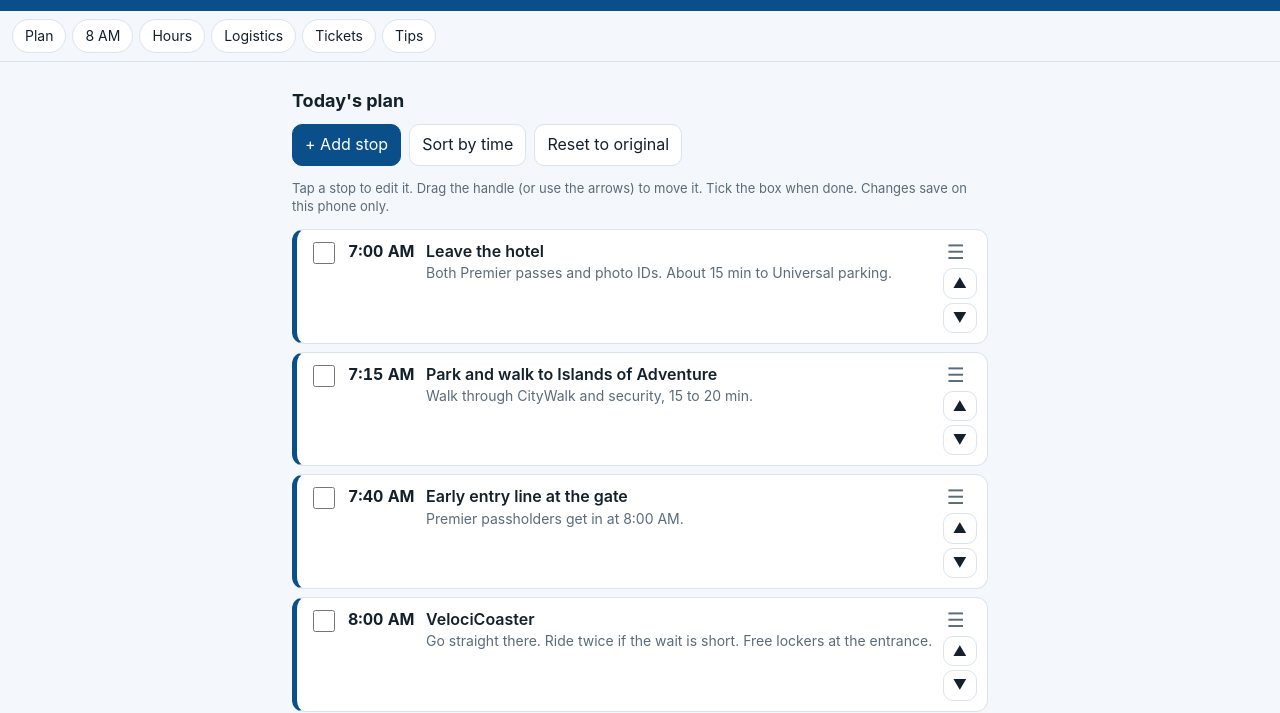
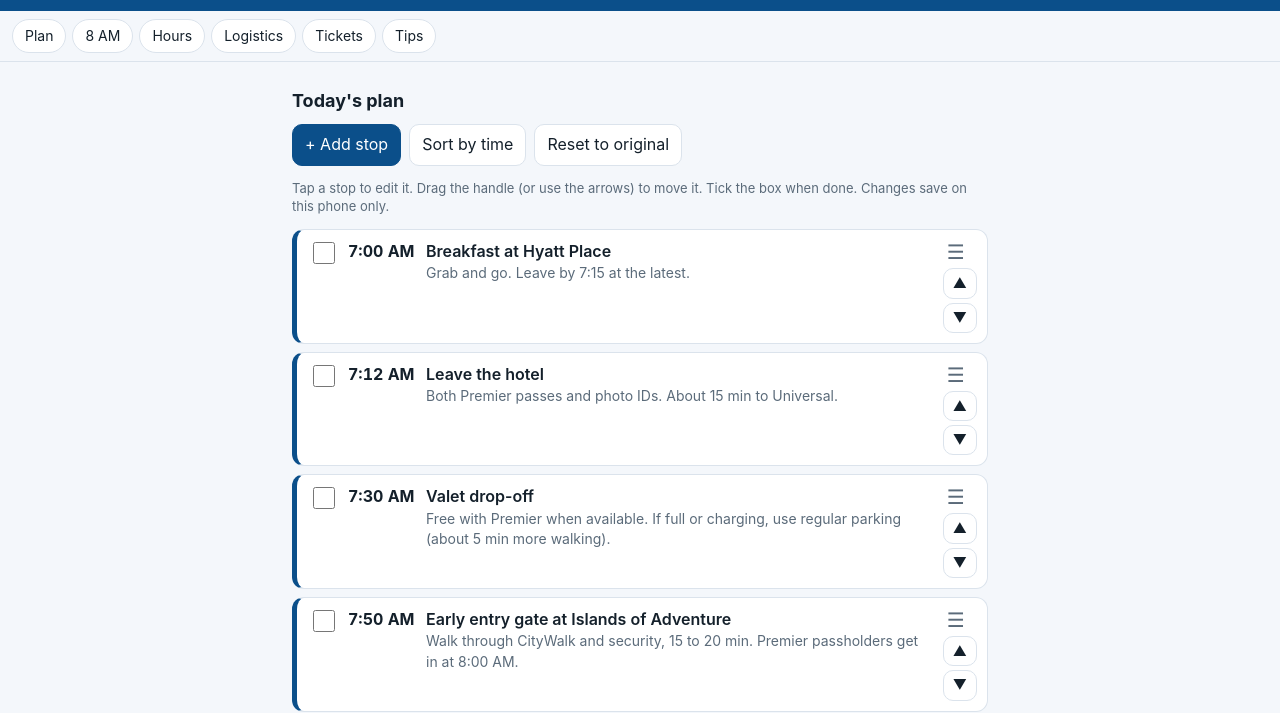
Before and after one commit to karlmarx/sites-93fyi, a plain HTML site: page public/index.html in a window 1280 px wide. Shown: the part 100-813 px from the top of the page. Drawn offline with Linux system fonts and the light colour scheme.

Commit message:
Add breakfast, valet timing and parking comparison
Co-Authored-By: Claude Opus 5.5 <noreply@anthropic.com>

```diff
--- a/public/index.html
+++ b/public/index.html
@@ -141,7 +141,7 @@ footer{max-width:720px;margin:0 auto;padding:0 12px 30px;color:var(--muted);font
   <div class="card">
     <div class="title">Driving</div>
     <div class="kv">
-      <b>Hotel to Universal</b><span>About 15 min</span>
+      <b>Hotel to Universal</b><span>About 15 min (leave 7:10 to 7:15)</span>
       <b>Universal to SeaWorld</b><span>About 20 min</span>
       <b>SeaWorld to hotel</b><span>About 10 to 15 min</span>
     </div>
@@ -152,7 +152,7 @@ footer{max-width:720px;margin:0 auto;padding:0 12px 30px;color:var(--muted);font
   <div class="card">
     <div class="title">Parking</div>
     <div class="kv">
-      <b>Universal</b><span>Included with Premier passes. Garage to the gate is a 15 to 20 min walk through CityWalk and security.</span>
+      <b>Universal</b><span>Valet (pick): free with Premier when available, saves about 10 min of walking at 7:30, but car pickup at 11:30 can take 10 to 20 min. Regular garage: also included, fast exit, longer walk in.</span>
       <b>SeaWorld</b><span>About $35 general parking, free with a Silver or higher pass.</span>
     </div>
   </div>
@@ -211,15 +211,16 @@ footer{max-width:720px;margin:0 auto;padding:0 12px 30px;color:var(--muted);font
 
 <script>
 (function(){
-  var KEY = "sw93-plan-2026-11-26";
+  var KEY = "sw93-plan-2026-11-26-v2";
   var ORIGINAL = [
-    {t:"07:00", p:"u", title:"Leave the hotel", d:"Both Premier passes and photo IDs. About 15 min to Universal parking."},
-    {t:"07:15", p:"u", title:"Park and walk to Islands of Adventure", d:"Walk through CityWalk and security, 15 to 20 min."},
-    {t:"07:40", p:"u", title:"Early entry line at the gate", d:"Premier passholders get in at 8:00 AM."},
+    {t:"07:00", p:"u", title:"Breakfast at Hyatt Place", d:"Grab and go. Leave by 7:15 at the latest."},
+    {t:"07:12", p:"u", title:"Leave the hotel", d:"Both Premier passes and photo IDs. About 15 min to Universal."},
+    {t:"07:30", p:"u", title:"Valet drop-off", d:"Free with Premier when available. If full or charging, use regular parking (about 5 min more walking)."},
+    {t:"07:50", p:"u", title:"Early entry gate at Islands of Adventure", d:"Walk through CityWalk and security, 15 to 20 min. Premier passholders get in at 8:00 AM."},
     {t:"08:00", p:"u", title:"VelociCoaster", d:"Go straight there. Ride twice if the wait is short. Free lockers at the entrance."},
     {t:"08:40", p:"u", title:"Hagrid's or Forbidden Journey", d:"Still in early entry until 9:00 AM."},
     {t:"09:15", p:"u", title:"Hulk and Spider-Man", d:"Park is open to everyone now. Expect longer lines."},
-    {t:"11:30", p:"u", title:"Leave Universal", d:"Walk back to the car and drive about 20 min to SeaWorld."},
+    {t:"11:15", p:"u", title:"Leave Universal", d:"Check the valet pickup line on the way out. Car back, then about 20 min to SeaWorld."},
     {t:"12:30", p:"sw", title:"Arrive at SeaWorld", d:"Parking about $35 unless you have a Silver or higher pass."},
     {t:"12:45", p:"sw", title:"Mako, Kraken, Pipeline", d:"Do the big coasters before the evening crowd."},
     {t:"14:30", p:"sw", title:"Manta and Ice Breaker, then lunch", d:""},
```
